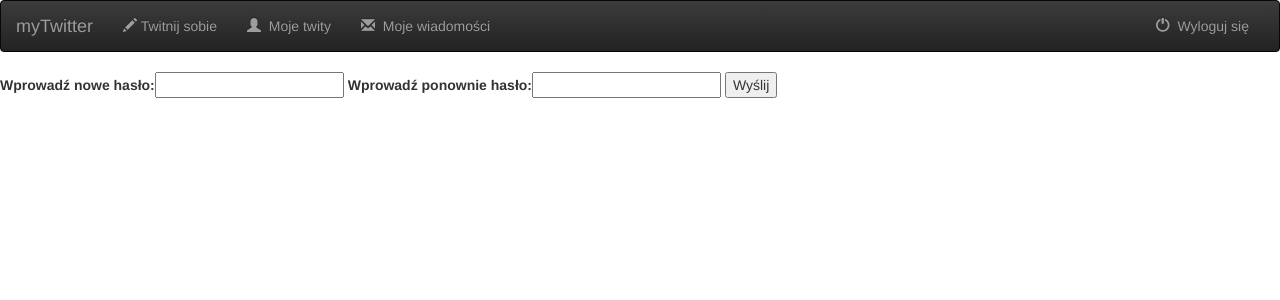
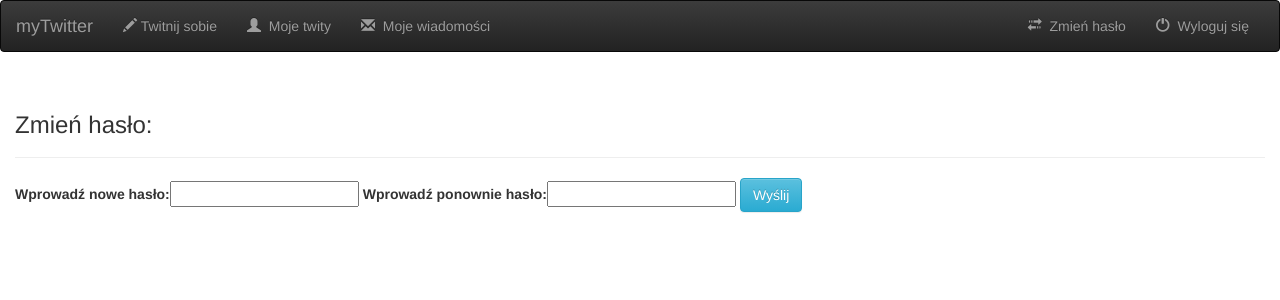
Before and after one commit to MagdaZawora/twitter, a Django app: template Twitter/templates/reset_password.html in a window 1280 px wide. Shown: the top 300 px of the page. Run offline with Django 3.2, Linux system fonts and the light colour scheme; the template is opened without the code that fills it: values that come from a table or form of the project are taken from there, others are empty; some libraries are stand-ins or nearby versions.

Commit message:
Bootstrap added follow-up

```diff
--- a/Twitter/templates/base.html
+++ b/Twitter/templates/base.html
@@ -41,6 +41,8 @@
                     <span class="glyphicon glyphicon-envelope" aria-hidden="true"></span>&nbsp; Moje wiadomości</a></li>
             </ul>
             <ul class="nav navbar-nav navbar-right">
+                <li><a href="{% url 'reset_password' user.id %}">
+                    <span class="glyphicon glyphicon-transfer" aria-hidden="true"></span>&nbsp; Zmień hasło</a></li>
                 <li><a href="{% url 'logout' user.id %}">
                     <span class="glyphicon glyphicon-off" aria-hidden="true"></span>&nbsp; Wyloguj się</a></li>
             </ul>
--- a/Twitter/templates/reset_password.html
+++ b/Twitter/templates/reset_password.html
@@ -1,12 +1,23 @@
 {% extends 'base.html' %}
-{% block title %}Resetuj hasło{% endblock %}
+{% block title %}Zmień hasło{% endblock %}
 {% block content %}
-{% if not msg %}
-    <form action="{% url 'reset_password' user.id %}" method = 'post'>
-        {{form}}
-        <input type='submit' value="Wyślij">
-        {% csrf_token %}
-    </form>
-{% endif %}
-    {{msg}}
+<div class="container-fluid">
+    <div class="page-header">
+        <h3>Zmień hasło:</h3>
+    </div>
+</div>
+<div class="container-fluid">
+    <div class="row">
+        <div class="col-md-12 col-sm-12 col-xs-12">
+            <form action="{% url 'reset_password' user.id %}" method='post'>
+                {{form}}
+                <button type="submit" class="btn btn-info">Wyślij</button>
+                {% csrf_token %}
+            </form>
+            {% if msg %}
+            <div class="alert alert-success">{{msg}}</div>
+            {% endif %}
+        </div>
+    </div>
+</div>
 {% endblock %}
--- a/Twitter/templates/user_messages.html
+++ b/Twitter/templates/user_messages.html
@@ -1,5 +1,5 @@
 {% extends 'base.html' %}
-{% block title %}Twoje wiadomości{% endblock %}
+{% block title %}Moje wiadomości{% endblock %}
 {% block content %}
     <h2>Wszystkie wiadomości użytkownika {{user.username}}:</h2>
     <h3>Odebrane</h3>
--- a/Twitter/templates/user_twits.html
+++ b/Twitter/templates/user_twits.html
@@ -1,5 +1,5 @@
 {% extends 'base.html' %}
-{% block title %}Twoje twity{% endblock %}
+{% block title %}Moje twity{% endblock %}
 {% block content %}
     <h2>Wszystkie twity użytkownika {{user.username}}:</h2>
     <table>
```
